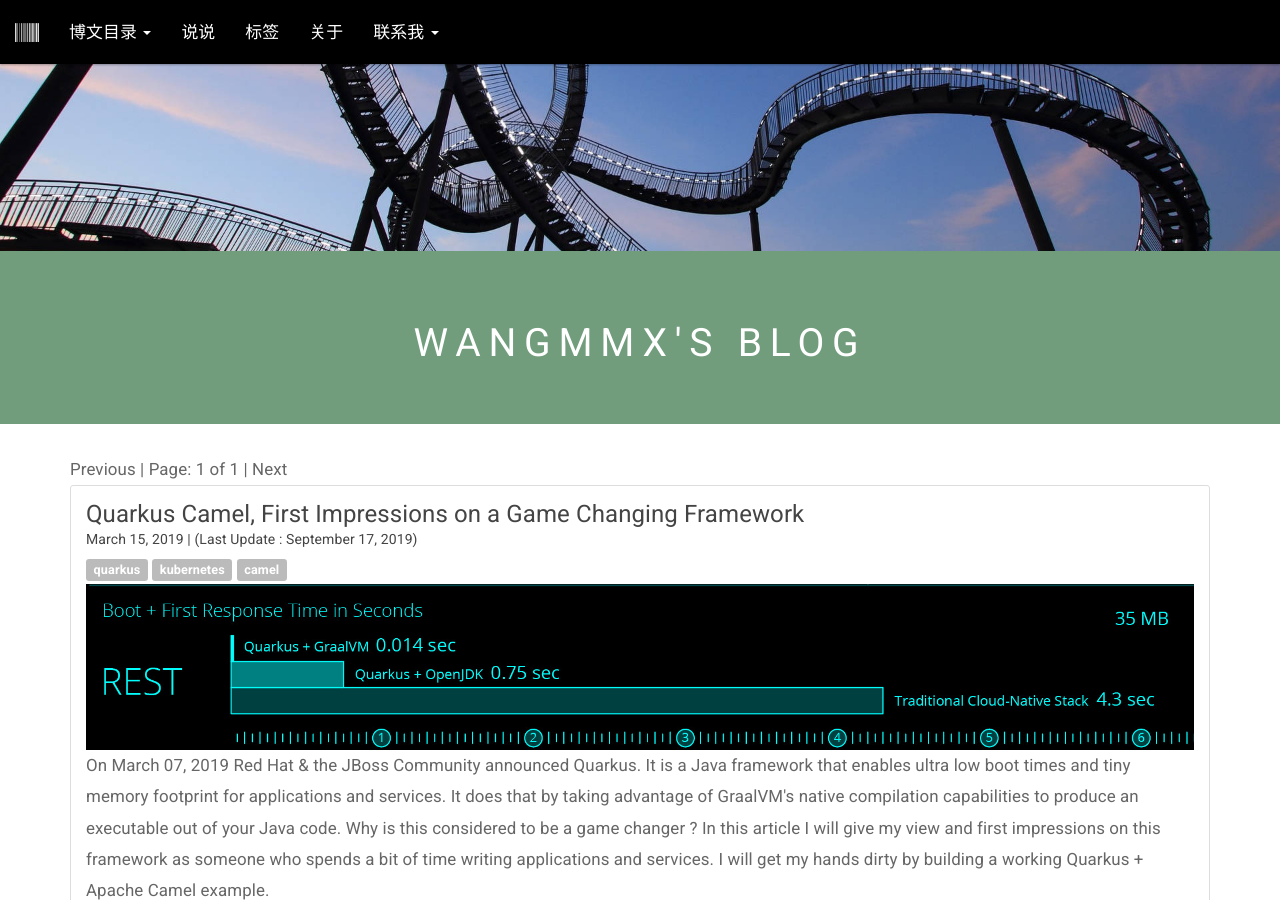
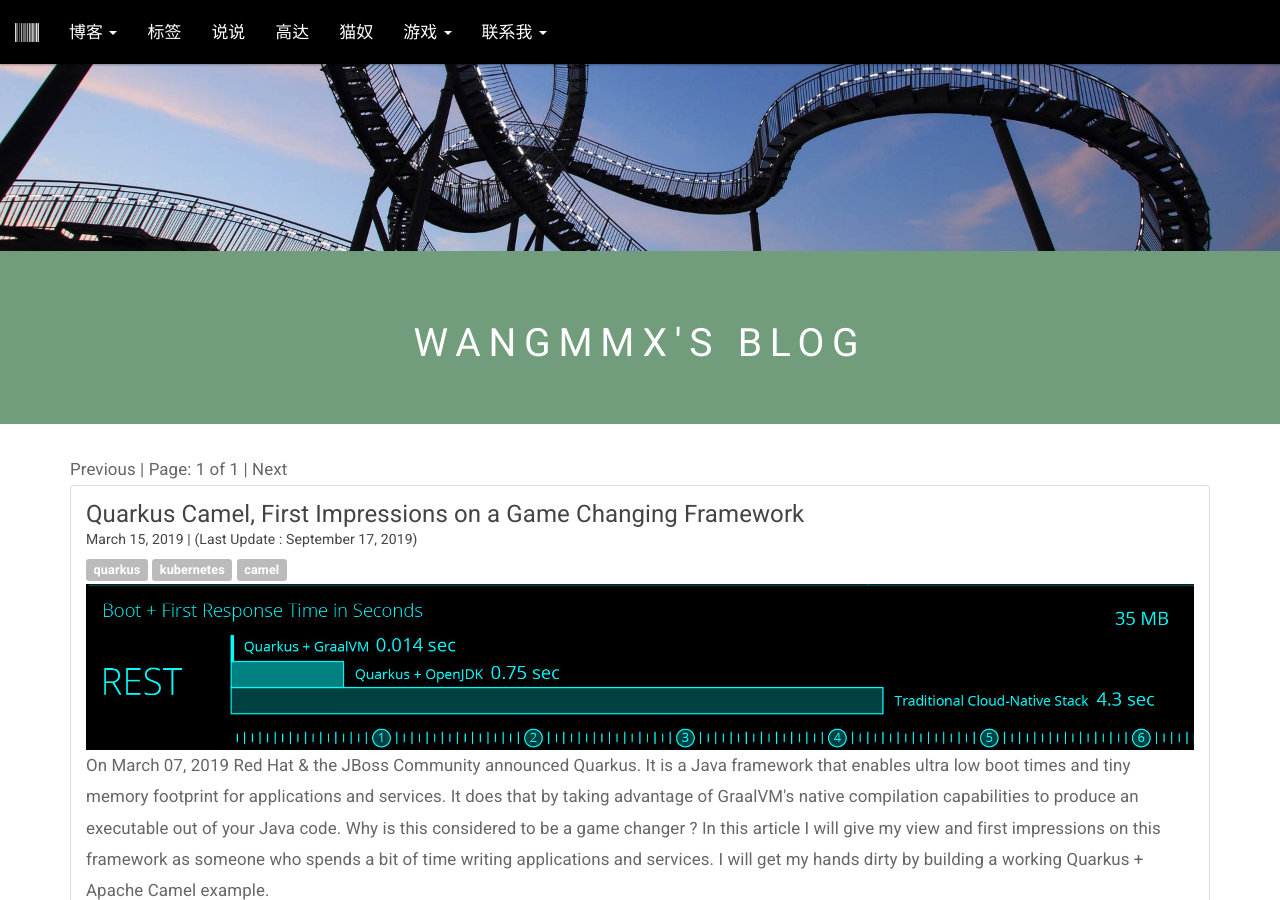
Before and after one commit to Wangmmx/Wangmmx.github.io, a Jekyll site: the page built from index.html, in a window 1280 px wide and 900 px high. Built offline with Jekyll 4.4.1, drawn with Linux system fonts in a browser that asks for light colours; the list of posts is cut into pages by our own code; comment, search, counter and statistics services are not loaded.

Commit message:
En: update menu

```diff
--- a/_data/settings.yml
+++ b/_data/settings.yml
@@ -7,18 +7,32 @@ disqus:
 google-ID: 'UA-91332049-1'
 
 menu:
-  - name: 博文目录
+  - name: 博客
     submenu:
-      - name: 技术
+      - name: 前端
         link: /projects/microbam
-      - name: 杂七杂八
+      - name: 后端
         link: /projects/ourlegacy
+      - name: JAVA
+        link: /projects/ourlegacy
+      - name: NodeJS
+        link: /projects/ourlegacy
+      - name: 区块链
+        link: /projects/ourlegacy
+  - name: 标签
+    link: /tags
   - name: 说说
     link: /
-  - name: 标签
+  - name: 高达
     link: /tags
-  - name: 关于
+  - name: 猫奴
     link: /about
+  - name: 游戏
+    submenu:
+      - name: 动森
+        link: https://github.com/Wangmmx
+      - name: 冒险岛
+        link: https://blog.csdn.net/wangmmx725
   - name: 联系我
     submenu:
       - name: GitHub
```
